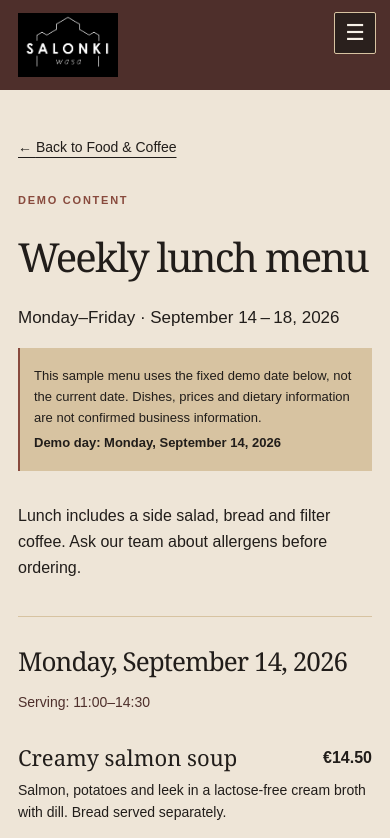
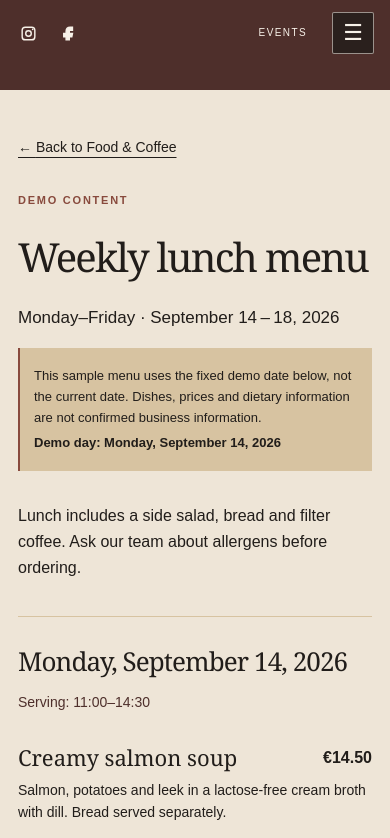
Before and after one commit to sshiris/social_space_cafe_website, a Next.js app: page /en/menu in a window 390 px wide. Shown: the top 838 px of the page. Built offline with nearby package versions, Linux system fonts and the light colour scheme.

Commit message:
refine desktop and mobile hearder, make it responsive

```diff
--- a/src/app/globals.css
+++ b/src/app/globals.css
@@ -251,6 +251,7 @@ summary:focus-visible { outline: 3px solid var(--accent); outline-offset: 3px; }
 .site-header.over-hero .brand { position: absolute; left: 50%; transform: translateX(-50%); top: 14px; }
 .site-header.over-hero .public-navigation { position: absolute; left: 30px; top: 72px; }
 .site-header.over-hero .nav-list { width: auto; margin: 0; justify-content: flex-start; gap: 28px; }
+.site-header.over-hero .desktop-utilities { position: absolute; right: 30px; top: 72px; margin: 0; }
 .site-header.over-hero .language-switcher { margin-left: auto; }
 .destination-grid { width: 100%; max-width: none; margin: 0; padding: 0; display: grid; grid-template-columns: repeat(3, minmax(0, 1fr)); gap: 0; }
 .destination-tile { position: relative; display: flex; flex-direction: column; justify-content: center; align-items: center; text-align: center; aspect-ratio: 1.15; overflow: hidden; text-decoration: none; color: #fff; background: #323c32; }
@@ -378,10 +379,151 @@ body { background: var(--salonki-ivory); color: var(--salonki-ink); }
   .footer-languages { justify-content: flex-start; }
 }
 @media (max-width: 900px) {
-  .desktop-language-switcher { display: none; }
-  .mobile-language-switcher { display: none; padding: 0 24px 18px; }
-  .public-navigation.is-open .mobile-language-switcher { display: block; }
-  .mobile-language-switcher .language-switcher { justify-content: flex-start; gap: 8px; margin: 0; }
-  .mobile-language-switcher .language-switcher a { min-width: 44px; min-height: 40px; color: var(--salonki-white); }
-  .mobile-language-switcher .language-switcher a[aria-current] { background: var(--salonki-sand); color: var(--salonki-ink); }
+  .desktop-utilities { display: none; }
+  .mobile-utilities { display: none; padding: 0 24px 24px; }
+  .public-navigation.is-open .mobile-utilities { display: block; }
+  .mobile-utilities .language-switcher { justify-content: flex-start; gap: 8px; margin: 0 0 20px; }
+  .mobile-utilities .language-switcher a { min-width: 44px; min-height: 40px; color: var(--salonki-white); }
+  .mobile-utilities .language-switcher a[aria-current] { background: var(--salonki-sand); color: var(--salonki-ink); }
+  .mobile-utilities .social-links { border-top: 1px solid rgb(215 195 161 / 35%); padding-top: 18px; }
 }
+
+/* Desktop header: one shared three-column alignment context. */
+@media (min-width: 901px) {
+  .site-header .header-top {
+    display: grid;
+    grid-template-columns: minmax(0, 1fr) auto minmax(0, 1fr);
+    align-items: center;
+    width: 100%;
+    max-width: none;
+    min-height: 110px;
+    margin: 0;
+    padding: 20px 30px;
+    gap: 32px;
+  }
+  .site-header.over-hero .public-navigation,
+  .site-header .public-navigation {
+    position: static;
+    left: auto;
+    top: auto;
+    grid-column: 1;
+    grid-row: 1;
+    min-width: 0;
+  }
+  .site-header.over-hero .nav-list,
+  .site-header .nav-list {
+    width: auto;
+    margin: 0;
+    justify-content: flex-start;
+    gap: clamp(14px, 1.8vw, 28px);
+    line-height: 1;
+  }
+  .site-header .nav-list a { padding-block: 0; }
+  .site-header.over-hero .brand,
+  .site-header .brand {
+    position: static;
+    left: auto;
+    grid-column: 2;
+    grid-row: 1;
+    justify-self: center;
+    transform: none;
+  }
+  .site-header.over-hero .desktop-utilities,
+  .site-header .desktop-utilities {
+    position: static;
+    right: auto;
+    top: auto;
+    margin-left: 0;
+    grid-column: 3;
+    grid-row: 1;
+    justify-self: end;
+  }
+}
+@media (min-width: 901px) and (max-width: 1200px) {
+  .site-header .header-top { gap: 18px; padding-inline: 20px; }
+  .site-header.over-hero .nav-list,
+  .site-header .nav-list { gap: 13px; }
+  .site-header .nav-list a { font-size: 10px; }
+  .site-header .desktop-utilities { gap: 14px; font-size: 10px; }
+}
+
+.desktop-utilities { display: flex; align-items: center; gap: 22px; margin-left: auto; color: var(--salonki-white); font-size: 11px; font-weight: 400; letter-spacing: .08em; line-height: 1; text-transform: uppercase; }
+.desktop-utilities .social-links { display: contents; }
+.mobile-utilities { display: none; }
+.language-dropdown { position: relative; }
+.language-dropdown summary { display: block; min-height: 0; list-style: none; cursor: pointer; padding: 0; color: inherit; font: inherit; letter-spacing: inherit; }
+.language-dropdown summary::-webkit-details-marker { display: none; }
+.language-dropdown-options { position: absolute; right: 0; top: calc(100% + 6px); display: grid; min-width: 62px; padding: 4px 0; background: var(--salonki-wine); border: 1px solid rgb(215 195 161 / 28%); z-index: 60; }
+.language-dropdown-options a { padding: 7px 10px; color: var(--salonki-white); font: inherit; letter-spacing: inherit; text-decoration: none; }
+.language-dropdown-options a:hover, .language-dropdown-options a:focus-visible { background: rgb(215 195 161 / 18%); color: var(--salonki-white); }
+.language-dropdown summary:hover, .language-dropdown summary:focus-visible, .desktop-utilities .social-links a:hover { color: var(--salonki-sand); }
+.social-links { display: flex; align-items: center; gap: 16px; color: inherit; font: inherit; letter-spacing: inherit; }
+.social-links a, .social-links span { color: inherit; text-decoration: none; }
+.social-links span[aria-disabled="true"] { opacity: 1; }
+@media (max-width: 900px) { .desktop-utilities { display: none; } }
+
+/* Mobile hero utilities stay separate from the persistent fixed menu control. */
+.mobile-hero-utilities { display: none; }
+.social-links svg { display: block; width: 1em; height: 1em; fill: currentColor; stroke: currentColor; stroke-width: 1.8; }
+.social-links svg rect, .social-links svg circle { fill: none; }
+.social-links svg .social-icon-dot { fill: currentColor; stroke: none; }
+@media (max-width: 900px) {
+  .site-header .brand { display: none; }
+  .site-header .mobile-hero-utilities {
+    position: fixed;
+    inset: max(12px, env(safe-area-inset-top)) max(16px, env(safe-area-inset-right)) auto max(16px, env(safe-area-inset-left));
+    z-index: 4;
+    display: flex;
+    align-items: center;
+    justify-content: space-between;
+    gap: 24px;
+    pointer-events: none;
+  }
+  .mobile-social-group,
+  .mobile-actions-group {
+    display: flex;
+    align-items: center;
+  }
+  .mobile-social-group { gap: 16px; }
+  .mobile-actions-group { gap: 12px; }
+  .mobile-hero-utilities .social-links {
+    display: flex;
+    align-items: center;
+    color: var(--salonki-white);
+    font-size: 19px;
+  }
+  .mobile-hero-utilities .social-links a,
+  .mobile-hero-utilities .social-links span {
+    display: grid;
+    width: 24px;
+    height: 24px;
+    place-items: center;
+    pointer-events: auto;
+  }
+  .mobile-hero-utilities .menu-toggle {
+    position: static;
+    z-index: auto;
+    width: 42px;
+    min-width: 42px;
+    height: 42px;
+    border-color: rgb(247 241 232 / 55%);
+  }
+  .mobile-events-cta {
+    display: inline-flex;
+    min-height: 34px;
+    align-items: center;
+    padding: 0 13px;
+    background: var(--salonki-wine);
+    color: var(--salonki-white);
+    font-size: 10px;
+    font-weight: 400;
+    letter-spacing: .14em;
+    line-height: 1;
+    text-decoration: none;
+    text-transform: uppercase;
+    pointer-events: auto;
+  }
+  .mobile-events-cta:focus-visible,
+  .mobile-events-cta:hover { background: var(--salonki-terracotta); }
+  .site-header:has(.public-navigation.is-open) .mobile-hero-utilities { z-index: 50; }
+}
--- a/src/components/layout/header.tsx
+++ b/src/components/layout/header.tsx
@@ -6,6 +6,7 @@ import { useRef, useState } from "react";
 import type { Locale } from "@/i18n/locales";
 import type { Messages } from "@/i18n/messages";
 import { LanguageSwitcher } from "./language-switcher";
+import { SocialLinks } from "./social-links";
 import Image from "next/image";
 
 // Keep the client-rendered shell independent from the mutable route registry so its
@@ -28,7 +29,28 @@ export function Header({ locale, text, venueName }: { locale: Locale; text: Mess
     <header className={`site-header ${isHome ? "over-hero" : ""}`} onKeyDown={(event) => {
       if (event.key === "Escape" && open) { setOpen(false); button.current?.focus(); }
     }}>
-      <div className="container header-top">
+      <div className="header-top">
+        <nav id="public-navigation" className={`public-navigation ${open ? "is-open" : ""}`} aria-label={text.navigation}>
+          <div className="mobile-utilities"><LanguageSwitcher locale={locale} label={text.languages} /><SocialLinks text={text} /></div>
+          <ul className="nav-list">
+            {primaryNavigation.map(([key, path]) => (
+              <li key={key}>
+                <a href={`/${locale}${path}`} onClick={() => setOpen(false)}>{text.nav[key]}</a>
+              </li>
+            ))}
+          </ul>
+        </nav>
+        <div className="mobile-hero-utilities">
+          <div className="mobile-social-group"><SocialLinks text={text} iconOnly /></div>
+          <div className="mobile-actions-group">
+            <a className="mobile-events-cta" href={`/${locale}/calendar#month-programme`}>{text.nav.events}</a>
+            <button ref={button} type="button" className="menu-toggle" aria-expanded={open}
+              aria-controls="public-navigation" aria-label={open ? text.closeMenu : text.openMenu}
+              onClick={() => setOpen(!open)}>
+              <span aria-hidden="true">{open ? "×" : "☰"}</span>
+            </button>
+          </div>
+        </div>
         <Link
           className="brand"
           href={`/${locale}`}
@@ -43,23 +65,8 @@ export function Header({ locale, text, venueName }: { locale: Locale; text: Mess
             sizes="(max-width: 600px) 100px, 160px"
           />
         </Link>
-        <div className="desktop-language-switcher"><LanguageSwitcher locale={locale} label={text.languages} /></div>
-        <button ref={button} type="button" className="menu-toggle" aria-expanded={open}
-          aria-controls="public-navigation" aria-label={open ? text.closeMenu : text.openMenu}
-          onClick={() => setOpen(!open)}>
-          <span aria-hidden="true">{open ? "×" : "☰"}</span>
-        </button>
+        <div className="desktop-utilities"><LanguageSwitcher locale={locale} label={text.languages} compact /><SocialLinks text={text} /></div>
       </div>
-      <nav id="public-navigation" className={`public-navigation ${open ? "is-open" : ""}`} aria-label={text.navigation}>
-        <div className="mobile-language-switcher"><LanguageSwitcher locale={locale} label={text.languages} /></div>
-        <ul className="container nav-list">
-          {primaryNavigation.map(([key, path]) => (
-            <li key={key}>
-              <a href={`/${locale}${path}`} onClick={() => setOpen(false)}>{text.nav[key]}</a>
-            </li>
-          ))}
-        </ul>
-      </nav>
     </header>
   );
 }
--- a/src/components/layout/language-switcher.tsx
+++ b/src/components/layout/language-switcher.tsx
@@ -6,11 +6,9 @@ import { switchLocalePath } from "@/i18n/routing";
 
 const languageNames = { en: "English", fi: "Suomi", sv: "Svenska" };
 
-export function LanguageSwitcher({ locale, label }: { locale: Locale; label: string }) {
+export function LanguageSwitcher({ locale, label, compact = false }: { locale: Locale; label: string; compact?: boolean }) {
   const pathname = usePathname();
-  return (
-    <nav className="language-switcher" aria-label={label}>
-      {locales.map((language) => (
+  const links = locales.map((language) => (
         <a key={language} href={switchLocalePath(pathname, language)}
           lang={language} hrefLang={language} aria-label={languageNames[language]}
           aria-current={language === locale ? "page" : undefined}
@@ -21,7 +19,7 @@ export function LanguageSwitcher({ locale, label }: { locale: Locale; label: str
           }}>
           {language.toUpperCase()}
         </a>
-      ))}
-    </nav>
-  );
+      ));
+  if (compact) return <details className="language-dropdown"><summary aria-label={label}>{languageNames[locale].toUpperCase()} <span aria-hidden="true">⌄</span></summary><nav className="language-dropdown-options" aria-label={label}>{links}</nav></details>;
+  return <nav className="language-switcher" aria-label={label}>{links}</nav>;
 }
--- /dev/null
+++ b/src/components/layout/social-links.tsx
@@ -0,0 +1,17 @@
+import type { Messages } from "@/i18n/messages";
+import { socialLinks } from "@/content/demo/social";
+
+export function SocialLinks({ text, iconOnly = false }: { text: Messages; iconOnly?: boolean }) {
+  return <nav className="social-links" aria-label={text.social.label}>
+    {socialLinks.map((social) => social.href
+      ? <a key={social.key} href={social.href} rel="noreferrer" aria-label={text.social[social.key]}>{iconOnly ? <SocialIcon kind={social.key} /> : text.social[social.key]}</a>
+      : <span key={social.key} aria-disabled="true" aria-label={text.social[social.key]}>{iconOnly ? <SocialIcon kind={social.key} /> : text.social[social.key]}</span>)}
+  </nav>;
+}
+
+function SocialIcon({ kind }: { kind: "instagram" | "facebook" }) {
+  if (kind === "facebook") {
+    return <svg aria-hidden="true" viewBox="0 0 24 24" focusable="false"><path d="M14 8h3V4h-3c-3.1 0-5 1.9-5 5v3H6v4h3v4h4v-4h3.2l.8-4H13V9c0-.7.3-1 1-1Z" /></svg>;
+  }
+  return <svg aria-hidden="true" viewBox="0 0 24 24" focusable="false"><rect x="4" y="4" width="16" height="16" rx="4" /><circle cx="12" cy="12" r="3.5" /><circle cx="17.3" cy="6.8" r="1" className="social-icon-dot" /></svg>;
+}
--- a/src/content/demo/index.ts
+++ b/src/content/demo/index.ts
@@ -7,3 +7,4 @@ export { souvenirs } from "./souvenirs.ts";
 export { meetingRoom } from "./meeting-room.ts";
 export { venueText, coffeeDrinks } from "./venue.ts";
 export { venueStory, storyImages } from "./story.ts";
+export { socialLinks } from "./social.ts";
--- /dev/null
+++ b/src/content/demo/social.ts
@@ -0,0 +1,5 @@
+/** Social destinations await the owner's confirmed URLs. No external links are invented. */
+export const socialLinks = [
+  { key: "instagram", href: null },
+  { key: "facebook", href: null },
+] as const;
--- a/src/i18n/messages/en.json
+++ b/src/i18n/messages/en.json
@@ -22,6 +22,7 @@
   "tagline": "A little space for good company.",
   "eyebrow": "Café · Bar · Social space",
   "preview": "Website preview",
+  "social": { "label": "Social links", "instagram": "Instagram", "facebook": "Facebook" },
   "footer": "Coffee, conversation and moments worth sharing.",
   "home": {
     "food": "Food & Coffee",
--- a/src/i18n/messages/fi.json
+++ b/src/i18n/messages/fi.json
@@ -22,6 +22,7 @@
   "tagline": "Tilaa hyvälle seuralle.",
   "eyebrow": "Kahvila · Baari · Kohtaamispaikka",
   "preview": "Verkkosivun esikatselu",
+  "social": { "label": "Sosiaalisen median linkit", "instagram": "Instagram", "facebook": "Facebook" },
   "footer": "Kahvia, keskusteluja ja yhteisiä hetkiä.",
   "home": {
     "food": "Ruoka & Kahvi",
--- a/src/i18n/messages/sv.json
+++ b/src/i18n/messages/sv.json
@@ -22,6 +22,7 @@
   "tagline": "Lite plats för gott sällskap.",
   "eyebrow": "Kafé · Bar · Mötesplats",
   "preview": "Förhandsvisning av webbplatsen",
+  "social": { "label": "Sociala länkar", "instagram": "Instagram", "facebook": "Facebook" },
   "footer": "Kaffe, samtal och stunder att dela.",
   "home": {
     "food": "Mat & Kaffe",
```
